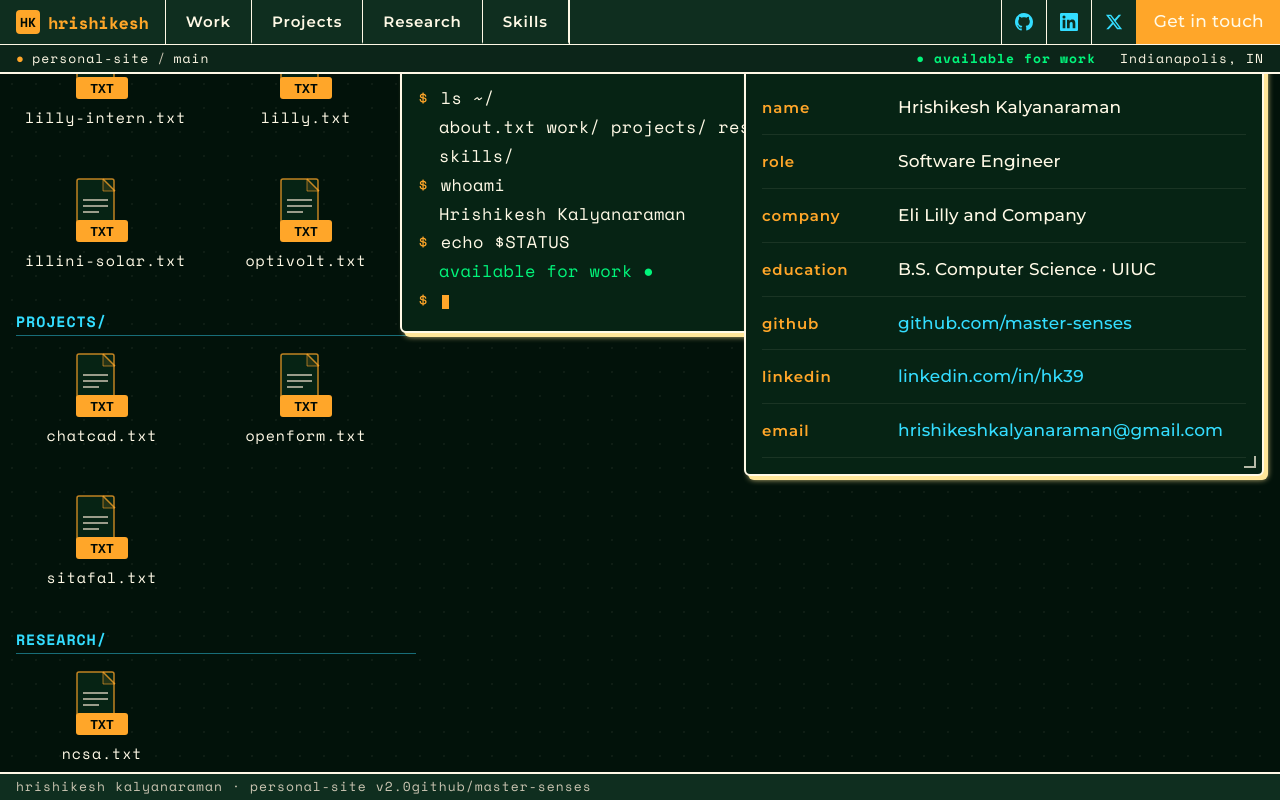
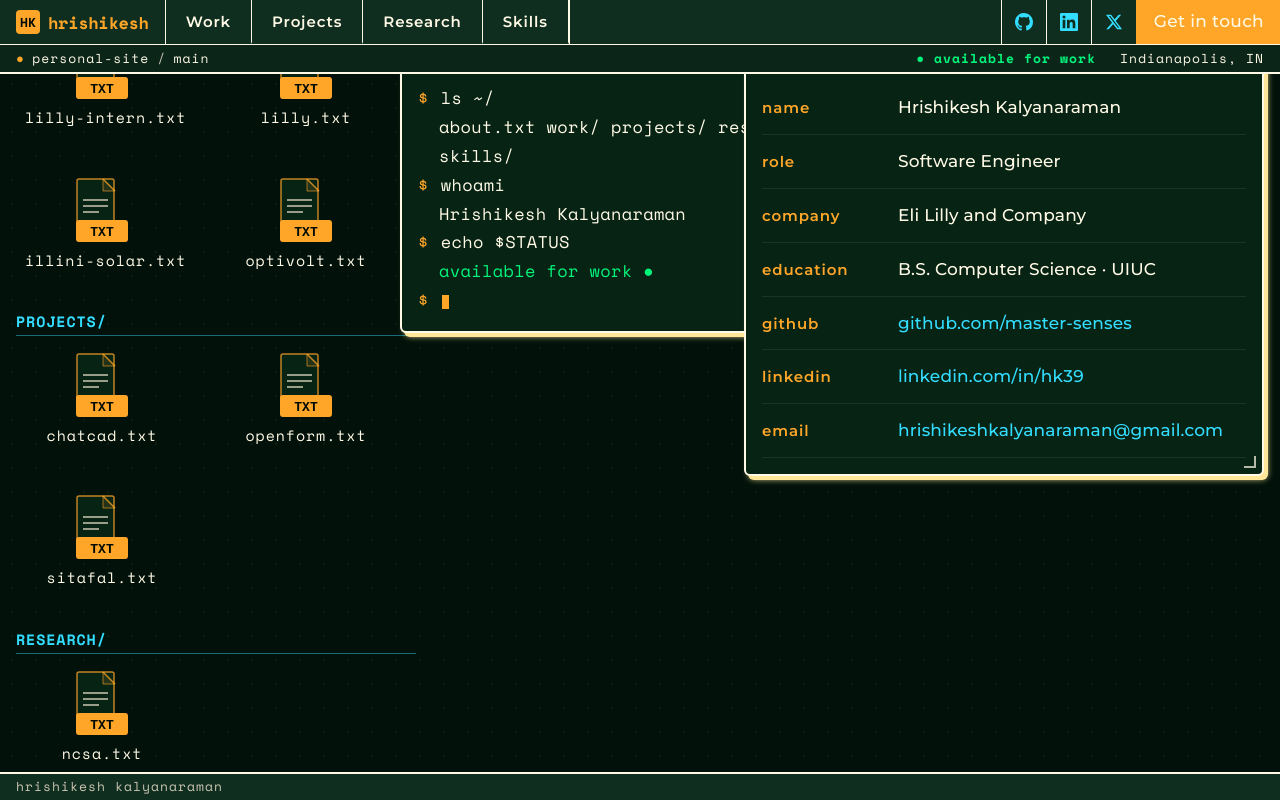
Before and after one commit to master-senses/personal-site, a Next.js app: page / in a window 1280 px wide. Built offline with nearby package versions, Linux system fonts and the light colour scheme.

Commit message:
Simplify desktop footer to name only.
Remove version label and GitHub link from the status bar for a cleaner footer.

```diff
--- a/src/components/Desktop.tsx
+++ b/src/components/Desktop.tsx
@@ -365,8 +365,7 @@
 
       {/* ── Footer status bar ──────────────────────────────────────────── */}
       <footer className="desktop-footer">
-        <span className="type-caption font-mono" style={{ color: "var(--text-dim)" }}>hrishikesh kalyanaraman · personal-site v2.0</span>
-        <a href="https://github.com/master-senses" target="_blank" rel="noopener noreferrer" className="type-caption link-chrome font-mono">github/master-senses</a>
+        <span className="type-caption font-mono" style={{ color: "var(--text-dim)" }}>hrishikesh kalyanaraman</span>
       </footer>
     </div>
   );
```
